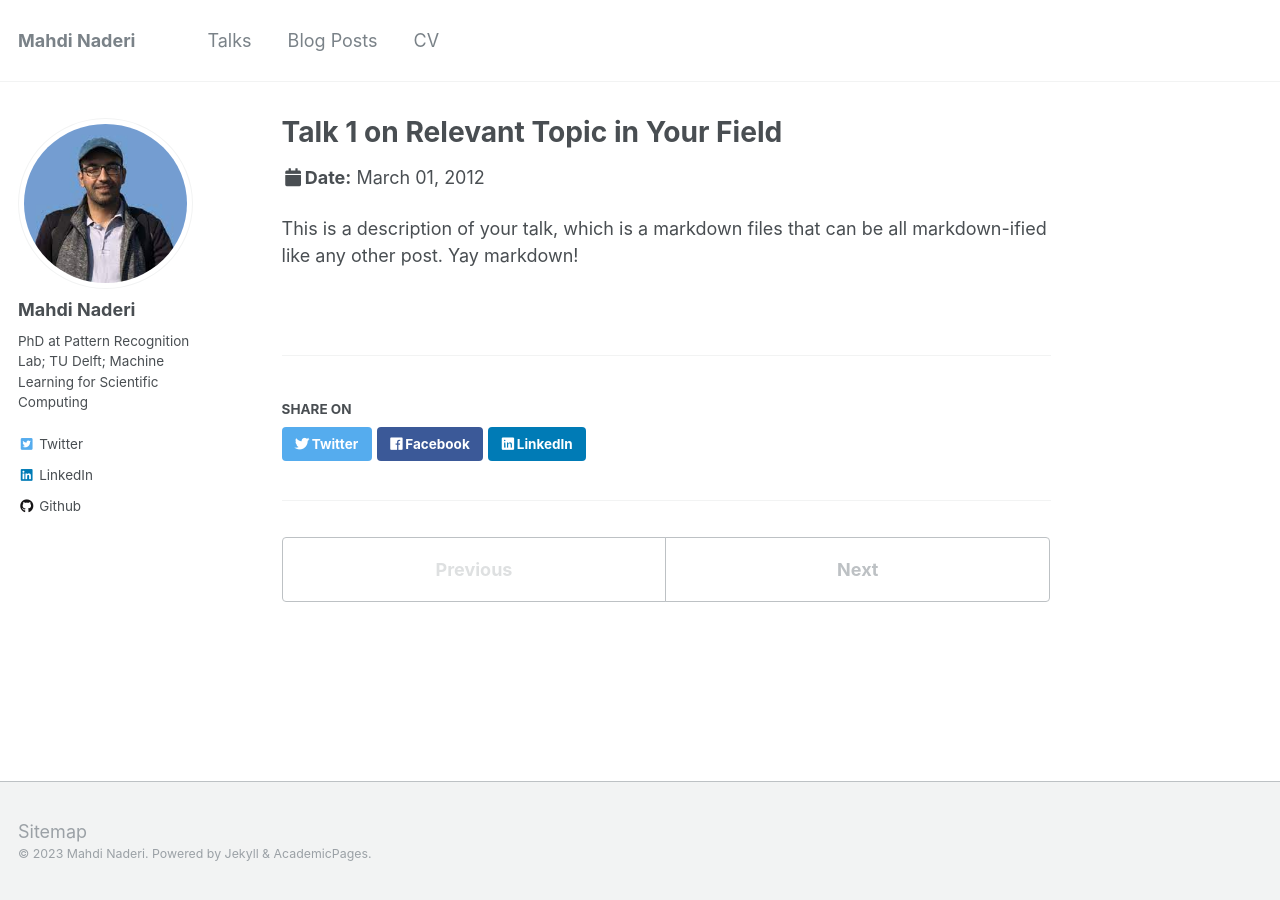
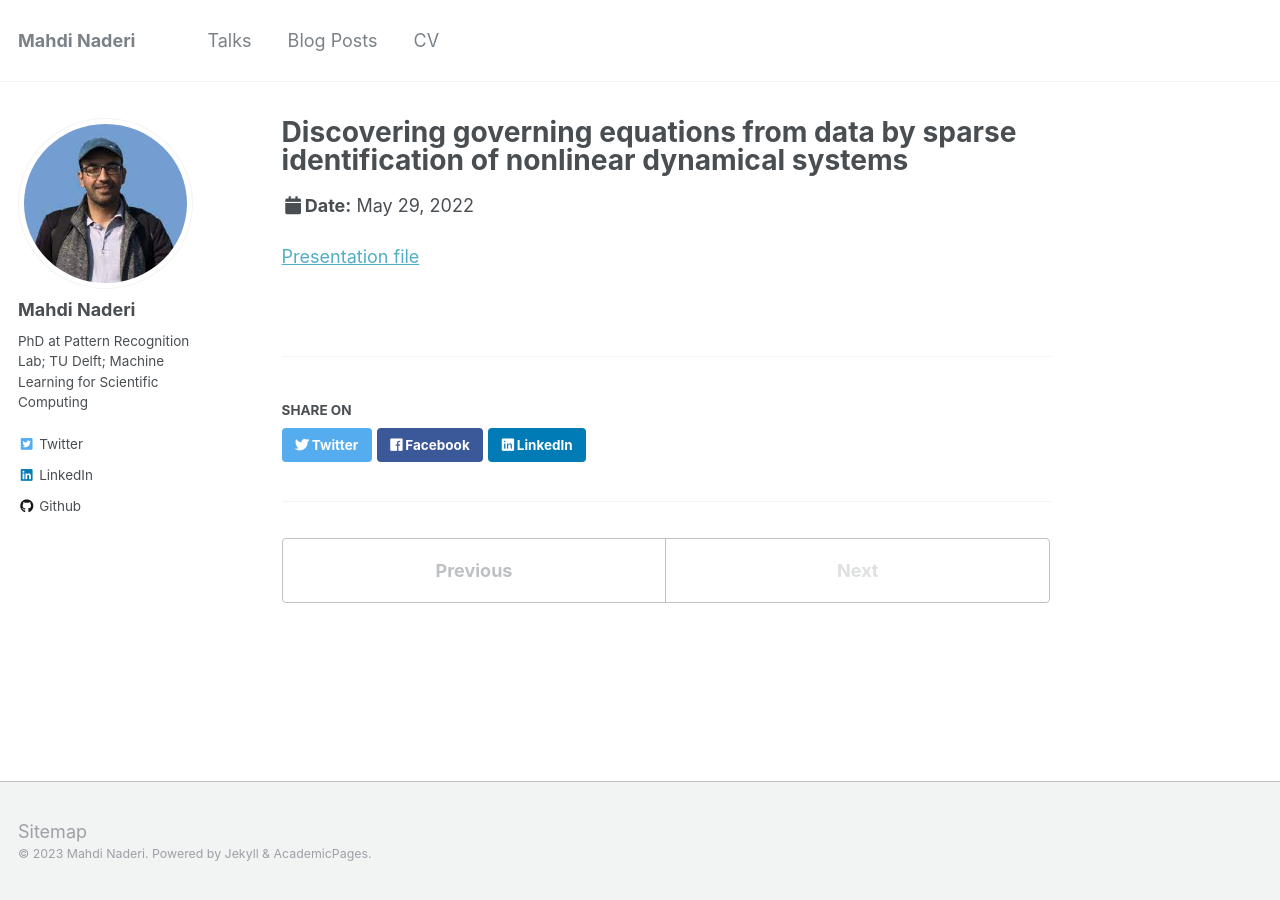
Before and after one commit to mnaderib/mnaderib.github.io, a Jekyll site: the page built from _talks/2012-03-01-talk-1.md, in a window 1280 px wide. Built offline with Jekyll 4.4.1, drawn with Linux system fonts in a browser that asks for light colours.

Commit message:
Update 2012-03-01-talk-1.md

```diff
--- a/_talks/2012-03-01-talk-1.md
+++ b/_talks/2012-03-01-talk-1.md
@@ -1,11 +1,10 @@
 ---
-title: "Talk 1 on Relevant Topic in Your Field"
+title: "Discovering governing equations from data by sparse identification of nonlinear dynamical systems"
 collection: talks
 type: "Talk"
-permalink: /talks/2012-03-01-talk-1
-venue: "UC San Francisco, Department of Testing"
-date: 2012-03-01
-location: "San Francisco, California"
+permalink: /talks/2022-05-29-talk-1
+venue: "TU Delft"
+date: 2022-05-29
+location: "Delft"
 ---
-
-This is a description of your talk, which is a markdown files that can be all markdown-ified like any other post. Yay markdown!
+[Presentation file](https://mahdinaderi.com/files/2022_06_29.pdf)
```
